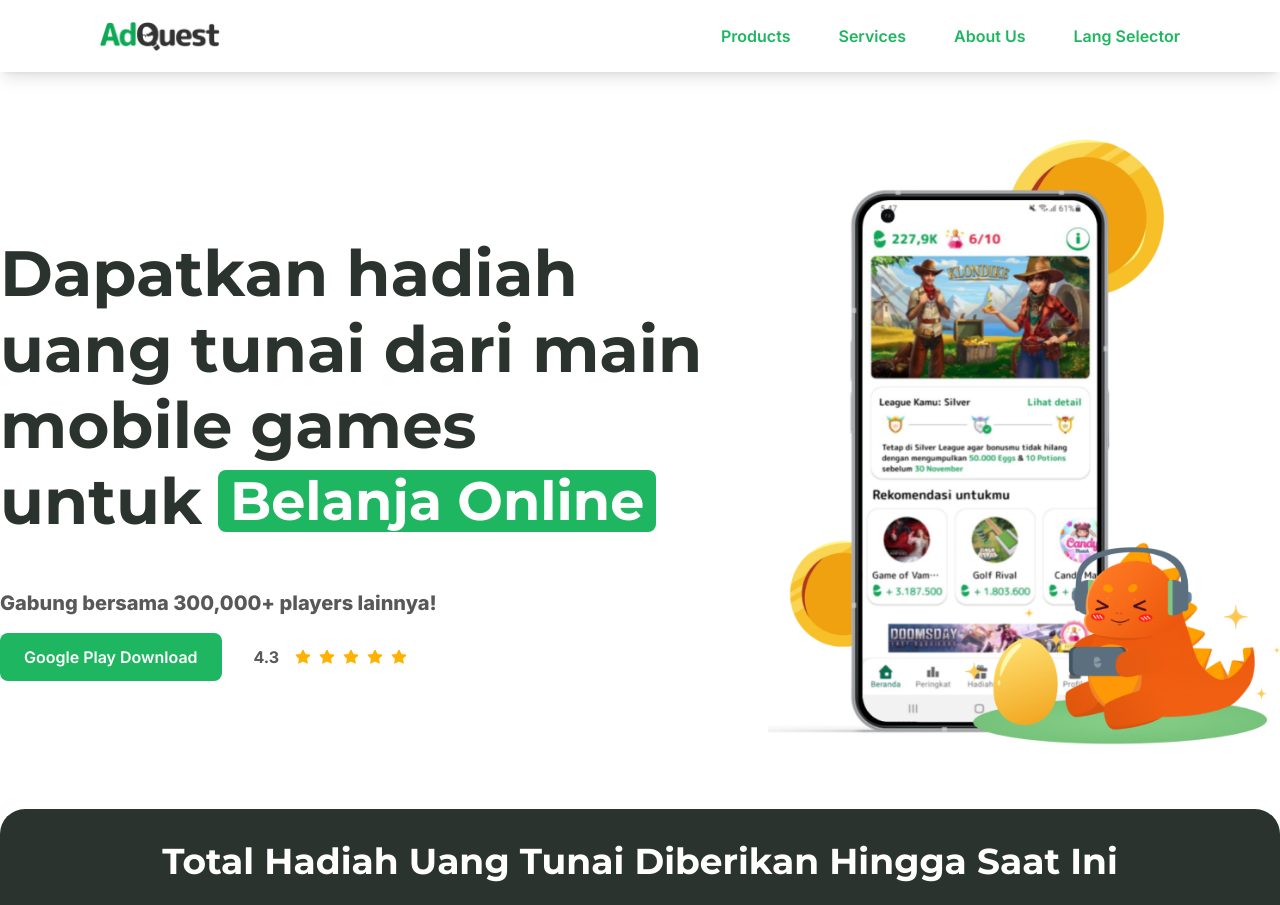
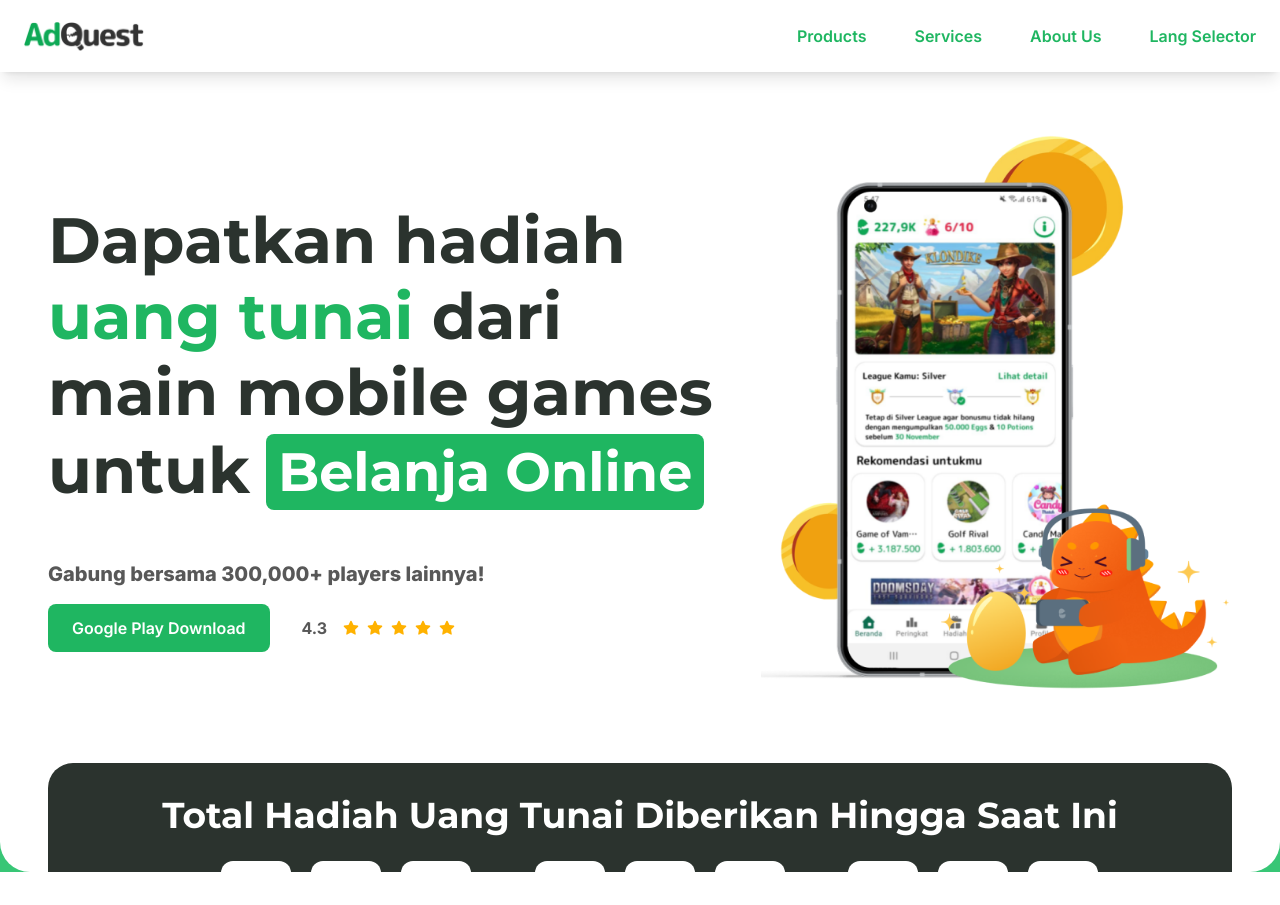
Before and after one commit to rainerregan/adquest-website-nextjs, a Next.js app: page / in a window 1280 px wide. Shown: the top 905 px of the page. After the commit the page ends 872 px from the top, so only its background shows below. Built offline with nearby package versions, Linux system fonts and the light colour scheme.

Commit message:
feat: Enhance Hero Section and add CTA component

```diff
--- a/src/app/globals.css
+++ b/src/app/globals.css
@@ -26,9 +26,9 @@
 }
 
 .counter-text {
-  @apply text-5xl font-bold font-montserrat
+  @apply text-lg md:text-2xl lg:text-3xl xl:text-5xl font-bold font-montserrat
 }
 
 .counter-text__coma {
-  @apply text-[90px] leading-none font-montserrat font-bold
+  @apply text-[30px] md:text-[70px] xl:text-[90px] leading-none font-montserrat font-bold
 }
--- a/src/app/page.tsx
+++ b/src/app/page.tsx
@@ -1,11 +1,11 @@
+import Cta1Section from "@/components/sections/cta-1/cta-1-section";
 import HeroSection from "@/components/sections/hero/hero-section";
 
 export default function Home() {
   return (
-    <div className="home">
+    <div className="home overflow-x-hidden">
       <HeroSection />
-
-      asdfsf
+      <Cta1Section />
     </div>
   )
 }
--- a/src/components/common/header/header.tsx
+++ b/src/components/common/header/header.tsx
@@ -10,12 +10,15 @@
   ]
 
   return (
-    <nav className='flex justify-between items-center h-[72px] shadow-lg sticky top-0 z-50 px-[100px] bg-white'>
-      <AppIcon />
+    <nav className='shadow-lg sticky top-0 z-50 bg-white'>
+      <div className='flex justify-between items-center h-[72px] max-w-7xl m-auto px-[24px]'>
+        <AppIcon />
 
-      <div className='right-menu flex gap-12 items-center font-semibold text-main-green'>
-        <HeaderMenu items={headerMenu} />
-        <LangSelector />
+        {/* Desktop */}
+        <div className='hidden lg:flex right-menu gap-12 items-center font-semibold text-main-green'>
+          <HeaderMenu items={headerMenu} />
+          <LangSelector />
+        </div>
       </div>
     </nav>
   )
--- /dev/null
+++ b/src/components/sections/cta-1/cta-1-section.tsx
@@ -0,0 +1,9 @@
+import React from 'react'
+
+const Cta1Section = () => {
+  return (
+    <div>Cta1Section</div>
+  )
+}
+
+export default Cta1Section
--- a/src/components/sections/hero/counter/counter-number-item.tsx
+++ b/src/components/sections/hero/counter/counter-number-item.tsx
@@ -8,7 +8,7 @@
   number
 }) => {
   return (
-    <div className='bg-white rounded-lg text-main-black h-[70px] w-[70px] flex items-center justify-center text-5xl font-montserrat font-bold'>
+    <div className='bg-white rounded-md sm:rounded-xl text-main-black h-[30px] w-[22px] sm:w-full sm:h-[36px] md:h-[50px] lg:h-[60px] xl:h-[70px] sm:aspect-square flex items-center justify-center text-lg md:text-3xl lg:text-4xl xl:text-5xl font-montserrat font-bold'>
       {number}
     </div>
   )
--- /dev/null
+++ b/src/components/sections/hero/counter/counter-section.tsx
@@ -0,0 +1,31 @@
+import React from 'react'
+import CounterNumberItem from './counter-number-item'
+
+const CounterSection = () => {
+  return (
+    <div className='absolute translate-y-[50%] right-0 left-0 bottom-0 w-full max-w-7xl mx-auto px-[24px] lg:px-[48px]'>
+      <div className=' bg-main-black px-4 lg:px-12 py-4 lg:py-8 rounded-xl lg:rounded-[25px] text-white flex flex-col justify-center items-center'>
+        <h2 className='text-center mb-2 lg:mb-4 text-base md:text-2xl lg:text-3xl xl:text-4xl text-balance'>Total Hadiah Uang Tunai Diberikan Hingga Saat Ini</h2>
+        <div className='flex gap-1 md:gap-4 xl:gap-8 items-center w-fit mb-2'>
+          <span className='counter-text'>Rp</span>
+          <div className='flex-1 flex gap-[4px] sm:gap-[8px] md:gap-[12px] lg:gap-[16px] xl:gap-[20px] justify-between items-center'>
+            <CounterNumberItem number={1} />
+            <CounterNumberItem number={0} />
+            <CounterNumberItem number={0} />
+            <span className='counter-text__coma'>,</span>
+            <CounterNumberItem number={0} />
+            <CounterNumberItem number={0} />
+            <CounterNumberItem number={0} />
+            <span className='counter-text__coma'>,</span>
+            <CounterNumberItem number={0} />
+            <CounterNumberItem number={0} />
+            <CounterNumberItem number={0} />
+          </div>
+          <span className='counter-text'>+</span>
+        </div>
+      </div>
+    </div>
+  )
+}
+
+export default CounterSection
--- a/src/components/sections/hero/hero-section.tsx
+++ b/src/components/sections/hero/hero-section.tsx
@@ -1,27 +1,34 @@
 import { heroIllustration } from '@/components/common/illustration'
 import Rating from '@/components/common/rating'
 import Image from 'next/image'
-import React from 'react'
-import CounterNumberItem from './counter/counter-number-item'
+import CounterSection from './counter/counter-section'
+import { twMerge } from 'tailwind-merge'
 
 const HeroSection = () => {
   return (
-    <div className='bg-white pt-[30px] rounded-b-[30px]'>
-      <div className='max-w-7xl mx-auto relative'>
-        <div className='flex items-center gap-[20px] pb-[100px]'>
-          <div className='flex-1'>
-            <h1 className='text-[50px] xl:text-[64px] font-bold leading-[66px] xl:leading-[76px] flex flex-col mb-[50px]'>
-              <span>Dapatkan hadiah uang tunai dari main mobile games</span>
-              <span></span>
-              <div className='flex gap-4 items-center'>
-                <span>untuk</span>
-                <div className='text-[44px] xl:text-[54px] overflow-hidden leading-none text-white hero-dynamic-text bg-main-green w-fit px-3 py-1 h-fit rounded-lg'>
-                  <span className='text-nowrap'>Belanja Online</span>
+    <div className='bg-white pt-[70px] lg:pt-[30px] rounded-b-[30px]'>
+      <div className='max-w-7xl mx-auto px-[24px] lg:px-[48px] relative'>
+        <div className='flex flex-col lg:flex-row items-center gap-[20px] pb-[80px] lg:pb-[120px]'>
+          <div className='flex-1 w-full md:w-3/4 lg:w-full flex flex-col items-center lg:items-start'>
+            <h1 className={twMerge(
+              'font-bold flex flex-col items-center lg:items-start mb-[24px] lg:mb-[50px]', // Global
+              'text-center lg:text-left', // Text Alignment
+              'text-[28px] sm:text-[40px] lg:text-[45px] xl:text-[64px]', // Font Size
+              'leading-[40px] sm:leading-[54px] lg:leading-[60px] xl:leading-[76px]' // Leading
+            )}>
+              <span>Dapatkan hadiah <span className='text-main-green break-normal'>uang tunai</span> dari main mobile games <span className='lg:hidden'>untuk</span></span>
+              <div className='flex flex-col lg:flex-row lg:gap-4 items-center h-fit'>
+                <span className='hidden lg:block'>untuk</span>
+                <div className={twMerge(
+                  'overflow-hidden leading-none text-white hero-dynamic-text bg-main-green w-fit px-3 h-fit rounded-lg mt-1',
+                  'text-[24px] sm:text-[34px] lg:text-[40px] xl:text-[54px]', // Font Size
+                )}>
+                  <span className='text-nowrap leading-none'>Belanja Online</span>
                 </div>
               </div>
             </h1>
 
-            <p className='text-xl font-extrabold text-main-gray mb-4'>Gabung bersama 300,000+ players lainnya!</p>
+            <p className='text-base lg:text-xl font-extrabold text-main-gray mb-4'>Gabung bersama 300,000+ players lainnya!</p>
             <div className='flex items-center gap-8'>
               <button className='bg-main-green text-white font-semibold px-6 py-3 rounded-lg'>Google Play Download</button>
               <Rating />
@@ -29,36 +36,20 @@
 
           </div>
 
-          <div className='w-1/3 xl:w-[40%] text-right flex items-center justify-end'>
-            <Image
-              src={heroIllustration}
-              width={550}
-              height={350}
-              alt='hero illustration'
-            />
+          <div className='w-full lg:w-1/3 xl:w-[40%] text-right flex items-center justify-end'>
+            <div className='w-full h-[400px] sm:h-[400px] lg:h-[650px] relative'>
+              <Image
+                src={heroIllustration}
+                objectFit="contain"
+                fill
+                alt='hero illustration'
+                className='w-full h-full absolute'
+              />
+            </div>
           </div>
         </div>
 
-        <div className='absolute left-0 bottom-0 translate-y-[50%] w-full bg-main-black px-12 py-8 rounded-[25px] text-white flex flex-col justify-center items-center'>
-          <h2 className='text-center mb-4 text-4xl'>Total Hadiah Uang Tunai Diberikan Hingga Saat Ini</h2>
-          <div className='flex gap-8 items-center w-fit'>
-            <span className='counter-text'>Rp</span>
-            <div className='flex-1 flex gap-[20px] justify-between items-center'>
-              <CounterNumberItem number={1} />
-              <CounterNumberItem number={0} />
-              <CounterNumberItem number={0} />
-              <span className='counter-text__coma'>,</span>
-              <CounterNumberItem number={0} />
-              <CounterNumberItem number={0} />
-              <CounterNumberItem number={0} />
-              <span className='counter-text__coma'>,</span>
-              <CounterNumberItem number={0} />
-              <CounterNumberItem number={0} />
-              <CounterNumberItem number={0} />
-            </div>
-            <span className='counter-text'>+</span>
-          </div>
-        </div>
+        <CounterSection />
       </div>
     </div>
   )
```
